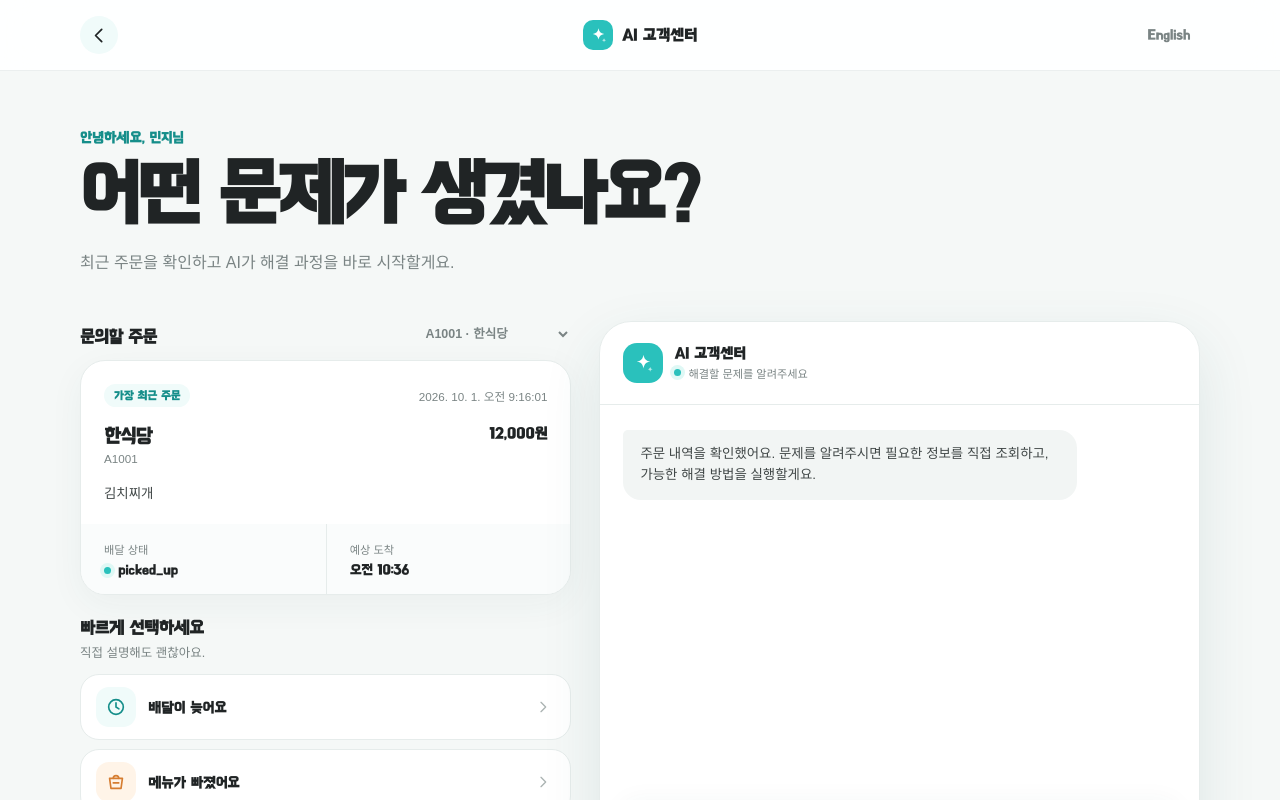
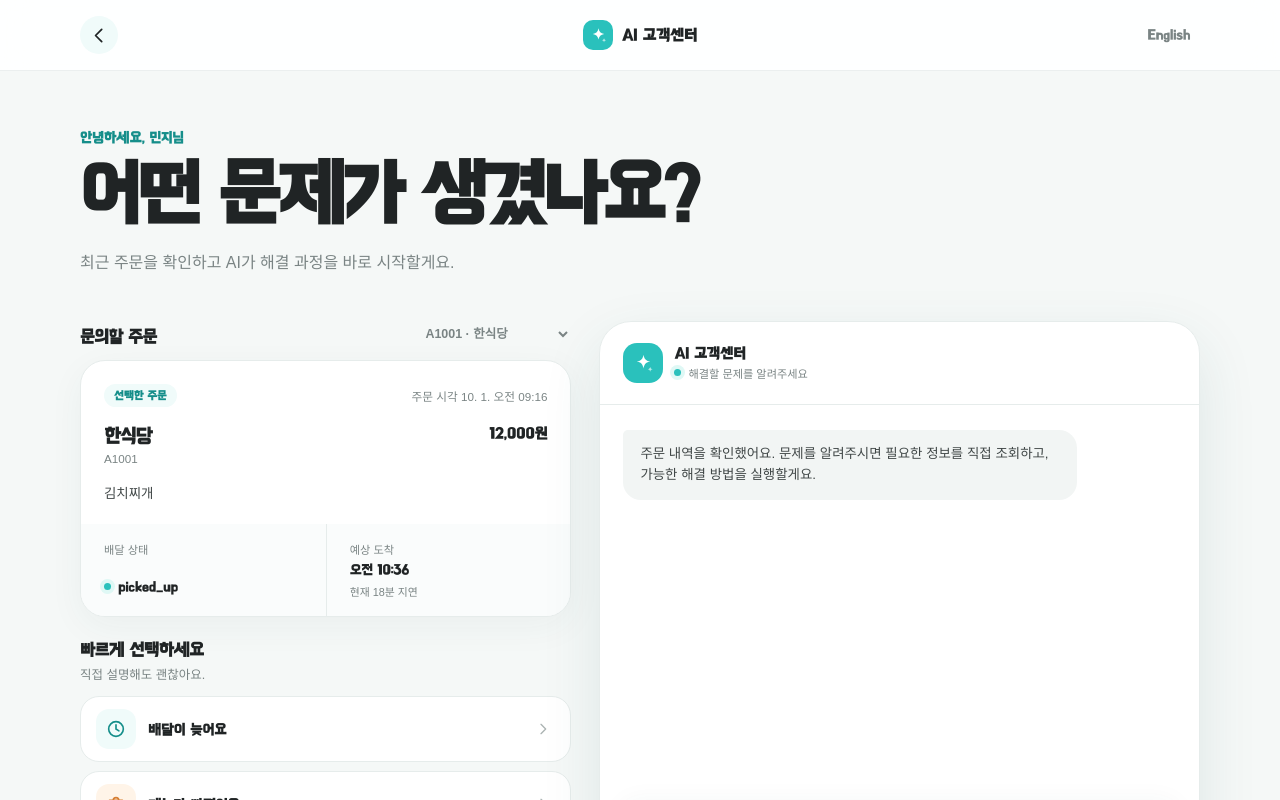
Before and after one commit to oljuyeon/baemin-cs-ai-agent, a React (Vite) app: page /customer in a window 1280 px wide. Shown: the top 800 px of the page. Built offline with nearby package versions, Linux system fonts and the light colour scheme.

Commit message:
feat: keep demo order times current

```diff
--- a/src/components/customer/OrderSummaryCard.tsx
+++ b/src/components/customer/OrderSummaryCard.tsx
@@ -1,3 +1,4 @@
+import { useEffect, useState } from 'react'
 import { useTranslation } from 'react-i18next'
 import {
   findDelivery,
@@ -21,10 +22,16 @@ export function OrderSummaryCard({
   onOrderChange: (orderId: string) => void
 }) {
   const { t, i18n } = useTranslation('customer')
+  const [clockNow, setClockNow] = useState(() => Date.now())
   const order = findOrder(orderId)
-  const delivery = order ? findDelivery(order.orderId) : undefined
+  const delivery = order ? findDelivery(order.orderId, clockNow) : undefined
   const merchant = order ? findMerchant(order.storeId) : undefined
   const locale = i18n.language === 'en' ? 'en-US' : 'ko-KR'
+
+  useEffect(() => {
+    const timer = window.setInterval(() => setClockNow(Date.now()), 30_000)
+    return () => window.clearInterval(timer)
+  }, [])
 
   if (!order) return null
 
@@ -52,7 +59,14 @@ export function OrderSummaryCard({
       <article className="order-summary-card">
         <div className="order-summary-card__meta">
           <span>{t('order.recent')}</span>
-          <small>{new Date(order.orderedAt).toLocaleString(locale)}</small>
+          <small>
+            {t('order.orderedAtLabel')} {new Date(order.orderedAt).toLocaleString(locale, {
+              month: 'numeric',
+              day: 'numeric',
+              hour: '2-digit',
+              minute: '2-digit',
+            })}
+          </small>
         </div>
         <div className="order-summary-card__title">
           <div><h3>{merchant?.storeName ?? order.storeId}</h3><span>{order.orderId}</span></div>
@@ -61,7 +75,21 @@ export function OrderSummaryCard({
         <p>{order.items.map((item) => item.name).join(' · ')}</p>
         <div className="order-summary-card__status">
           <div><span>{t('order.statusLabel')}</span><strong><i />{delivery?.deliveryStatus ?? order.orderStatus}</strong></div>
-          <div><span>{t('order.etaLabel')}</span><strong>{delivery?.expectedAt ? new Date(delivery.expectedAt).toLocaleTimeString(locale, { hour: '2-digit', minute: '2-digit' }) : '-'}</strong></div>
+          <div>
+            <span>{t('order.etaLabel')}</span>
+            <strong>{delivery?.expectedAt ? new Date(delivery.expectedAt).toLocaleTimeString(locale, { hour: '2-digit', minute: '2-digit' }) : '-'}</strong>
+            {delivery && (
+              <small>
+                {delivery.deliveredAt
+                  ? t('order.deliveredAt', {
+                    time: new Date(delivery.deliveredAt).toLocaleTimeString(locale, { hour: '2-digit', minute: '2-digit' }),
+                  })
+                  : delivery.delayMinutes > 0
+                    ? t('order.delayedBy', { minutes: delivery.delayMinutes })
+                    : t('order.arrivingIn', { minutes: Math.abs(delivery.delayMinutes) })}
+              </small>
+            )}
+          </div>
         </div>
       </article>
     </section>
--- a/src/features/cs/demoData.ts
+++ b/src/features/cs/demoData.ts
@@ -9,17 +9,12 @@ import type {
 
 const FIXTURE_NOW = new Date('2026-10-15T10:00:00+09:00').getTime()
 const APP_OPENED_AT = Date.now()
-let appStartedAt = APP_OPENED_AT
 
 const shiftFixtureTime = (value: string) =>
   new Date(new Date(value).getTime() + APP_OPENED_AT - FIXTURE_NOW).toISOString()
 
 const shiftOptionalFixtureTime = (value?: string) =>
   value ? shiftFixtureTime(value) : undefined
-
-export const markAppStarted = () => {
-  appStartedAt = APP_OPENED_AT
-}
 
 export const mockCustomers: CustomerData[] = [
   { customerId: 'C001', name: '김지연', recentOrderCount: 8, refundCount30d: 1 },
@@ -71,7 +66,7 @@ const orderFixtures: OrderData[] = [
   },
   {
     orderId: 'A1002', customerId: 'C002', storeId: 'S002',
-    orderedAt: '2026-10-15T06:12:00+09:00',
+    orderedAt: '2026-10-15T09:05:00+09:00',
     items: [
       { itemId: 'I002', name: '후라이드치킨', price: 20000 },
       { itemId: 'I003', name: '콜라', price: 2000 },
@@ -89,7 +84,7 @@ const orderFixtures: OrderData[] = [
   },
   {
     orderId: 'A1004', customerId: 'C008', storeId: 'S003',
-    orderedAt: '2026-10-15T06:42:00+09:00',
+    orderedAt: '2026-10-15T09:10:00+09:00',
     items: [
       { itemId: 'I006', name: '떡볶이', price: 6000 },
       { itemId: 'I007', name: '튀김세트', price: 6000 },
@@ -231,9 +226,9 @@ const deliveryFixtures: StoredDelivery[] = [
     expectedAt: '2026-10-15T08:55:00+09:00', deliveryStatus: 'picked_up',
   },
   {
-    orderId: 'A1002', riderAssignedAt: '2026-10-15T06:27:00+09:00',
-    pickedUpAt: '2026-10-15T06:42:00+09:00', expectedAt: '2026-10-15T07:02:00+09:00',
-    deliveredAt: '2026-10-15T07:04:00+09:00', deliveryStatus: 'delivered',
+    orderId: 'A1002', riderAssignedAt: '2026-10-15T09:15:00+09:00',
+    pickedUpAt: '2026-10-15T09:27:00+09:00', expectedAt: '2026-10-15T09:45:00+09:00',
+    deliveredAt: '2026-10-15T09:48:00+09:00', deliveryStatus: 'delivered',
   },
   {
     orderId: 'A1003', riderAssignedAt: '2026-10-15T06:37:00+09:00',
@@ -241,9 +236,9 @@ const deliveryFixtures: StoredDelivery[] = [
     deliveredAt: '2026-10-15T07:15:00+09:00', deliveryStatus: 'delivered',
   },
   {
-    orderId: 'A1004', riderAssignedAt: '2026-10-15T06:54:00+09:00',
-    pickedUpAt: '2026-10-15T07:07:00+09:00', expectedAt: '2026-10-15T07:27:00+09:00',
-    deliveredAt: '2026-10-15T07:25:00+09:00', deliveryStatus: 'delivered',
+    orderId: 'A1004', riderAssignedAt: '2026-10-15T09:20:00+09:00',
+    pickedUpAt: '2026-10-15T09:31:00+09:00', expectedAt: '2026-10-15T09:50:00+09:00',
+    deliveredAt: '2026-10-15T09:48:00+09:00', deliveryStatus: 'delivered',
   },
   {
     orderId: 'A1005', riderAssignedAt: '2026-10-15T07:07:00+09:00',
@@ -325,10 +320,10 @@ export const mockDeliveries: StoredDelivery[] = deliveryFixtures.map((delivery)
   deliveredAt: shiftOptionalFixtureTime(delivery.deliveredAt),
 }))
 
-/** 배달 완료 시각이 있으면 그 시각, 없으면 앱을 연 시각을 고정된 예상 도착 시각과 비교한다. */
+/** 배달 완료 시각이 있으면 그 시각, 진행 중이면 현재 시각을 예상 도착 시각과 비교한다. */
 export const calculateDelayMinutes = (
   delivery: Pick<DeliveryData, 'expectedAt' | 'deliveredAt'>,
-  now = appStartedAt,
+  now = Date.now(),
 ) => {
   const reference = delivery.deliveredAt ? new Date(delivery.deliveredAt).getTime() : now
   return Math.floor((reference - new Date(delivery.expectedAt).getTime()) / 60_000)
@@ -401,10 +396,10 @@ export const findCustomer = (customerId: string) =>
 export const findOrder = (orderId: string) =>
   clone(mockOrders.find((order) => order.orderId === orderId))
 
-export const findDelivery = (orderId: string) => {
+export const findDelivery = (orderId: string, now = Date.now()) => {
   const delivery = clone(mockDeliveries.find((item) => item.orderId === orderId))
   if (!delivery) return undefined
-  return { ...delivery, delayMinutes: calculateDelayMinutes(delivery) }
+  return { ...delivery, delayMinutes: calculateDelayMinutes(delivery, now) }
 }
 
 export const findCsHistory = (customerId: string, orderId?: string) =>
--- a/src/locales/en/customer.json
+++ b/src/locales/en/customer.json
@@ -11,7 +11,7 @@
   },
   "order": {
     "sectionTitle": "Order for this inquiry",
-    "recent": "Most recent order",
+    "recent": "Selected order",
     "change": "Choose another order",
     "store": "Happy Chicken Seongsu",
     "orderNumber": "Order A1024",
@@ -19,7 +19,11 @@
     "price": "₩28,500",
     "statusLabel": "Delivery",
     "status": "On the way",
+    "orderedAtLabel": "Ordered",
     "etaLabel": "Estimated arrival",
+    "deliveredAt": "Actually arrived {{time}}",
+    "delayedBy": "Currently {{minutes}} min late",
+    "arrivingIn": "About {{minutes}} min remaining",
     "eta": "7:35 PM",
     "orderedAt": "Ordered today at 6:42 PM"
   },
--- a/src/locales/ko/customer.json
+++ b/src/locales/ko/customer.json
@@ -11,7 +11,7 @@
   },
   "order": {
     "sectionTitle": "문의할 주문",
-    "recent": "가장 최근 주문",
+    "recent": "선택한 주문",
     "change": "다른 주문 선택",
     "store": "행복치킨 성수점",
     "orderNumber": "주문번호 A1024",
@@ -19,7 +19,11 @@
     "price": "28,500원",
     "statusLabel": "배달 상태",
     "status": "배달 중",
+    "orderedAtLabel": "주문 시각",
     "etaLabel": "예상 도착",
+    "deliveredAt": "실제 도착 {{time}}",
+    "delayedBy": "현재 {{minutes}}분 지연",
+    "arrivingIn": "약 {{minutes}}분 후 도착 예정",
     "eta": "오후 7:35",
     "orderedAt": "오늘 오후 6:42 주문"
   },
--- a/src/main.tsx
+++ b/src/main.tsx
@@ -2,12 +2,9 @@ import { StrictMode } from 'react'
 import { createRoot } from 'react-dom/client'
 import { BrowserRouter } from 'react-router-dom'
 import App from './App'
-import { markAppStarted } from './features/cs'
 import './i18n'
 import './styles/tokens.css'
 import './styles/globals.css'
-
-markAppStarted()
 
 createRoot(document.getElementById('root')!).render(
   <StrictMode>
--- a/src/styles/customer.css
+++ b/src/styles/customer.css
@@ -38,6 +38,7 @@
 .order-summary-card__status > div + div { border-left: 1px solid var(--color-line); }
 .order-summary-card__status span { color: var(--color-muted); font-family: Pretendard, "Noto Sans KR", sans-serif; font-size: .7rem; }
 .order-summary-card__status strong { display: flex; align-items: center; gap: 7px; font-size: .86rem; }
+.order-summary-card__status small { color: var(--color-muted); font-family: Pretendard, "Noto Sans KR", sans-serif; font-size: .68rem; }
 .order-summary-card__status i, .agent-workspace__header small i, .result-card__status i { width: 7px; height: 7px; border-radius: 50%; background: var(--color-primary); box-shadow: 0 0 0 4px var(--color-primary-soft); }
 .issue-selector__grid { display: grid; gap: 9px; }
 .issue-selector__grid button { display: grid; min-height: 66px; grid-template-columns: 40px 1fr 20px; gap: 12px; padding: 10px 15px; align-items: center; border: 1px solid var(--color-line); border-radius: 19px; background: #fff; color: var(--color-ink); cursor: pointer; text-align: left; transition: border .2s, transform .2s, background .2s; }
```
